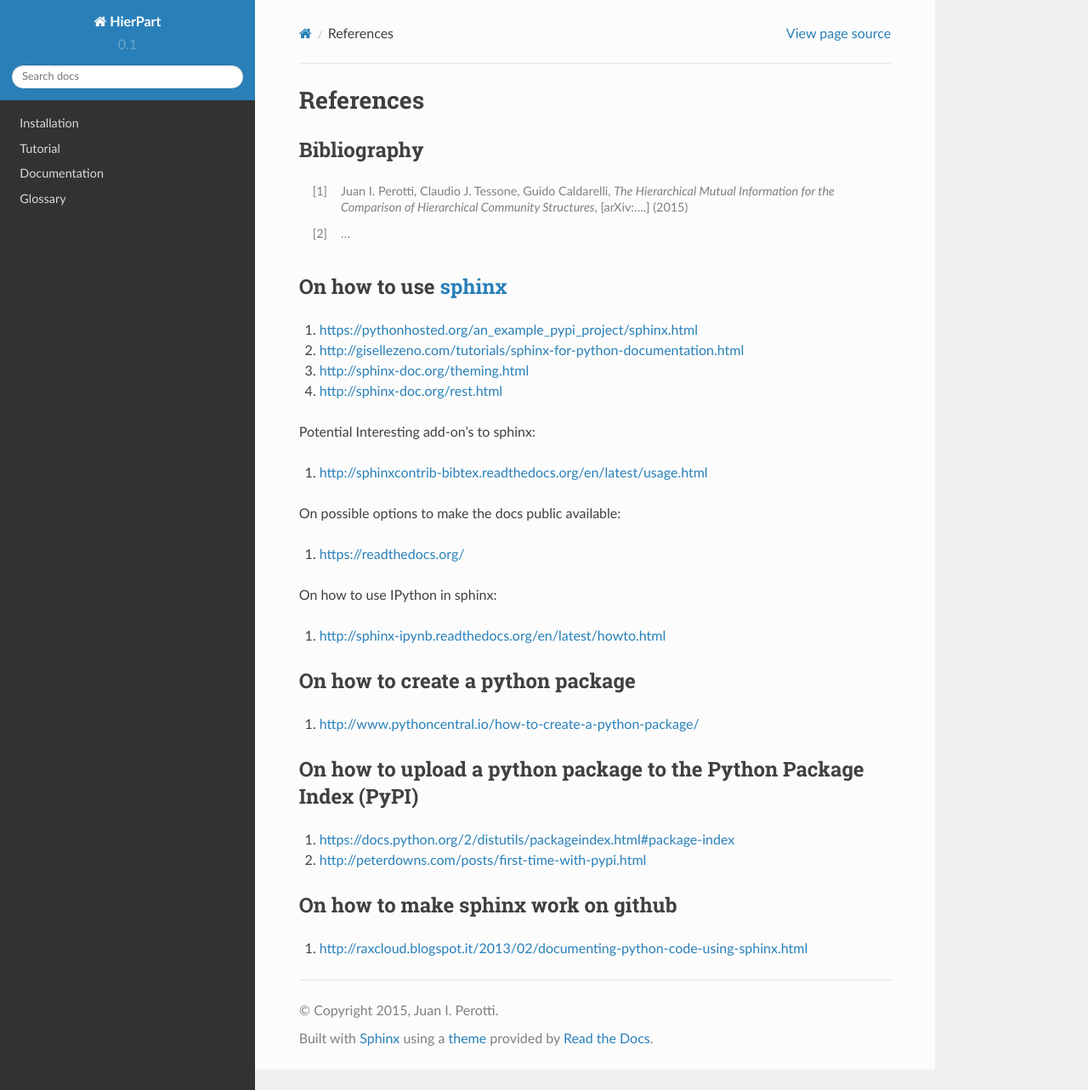
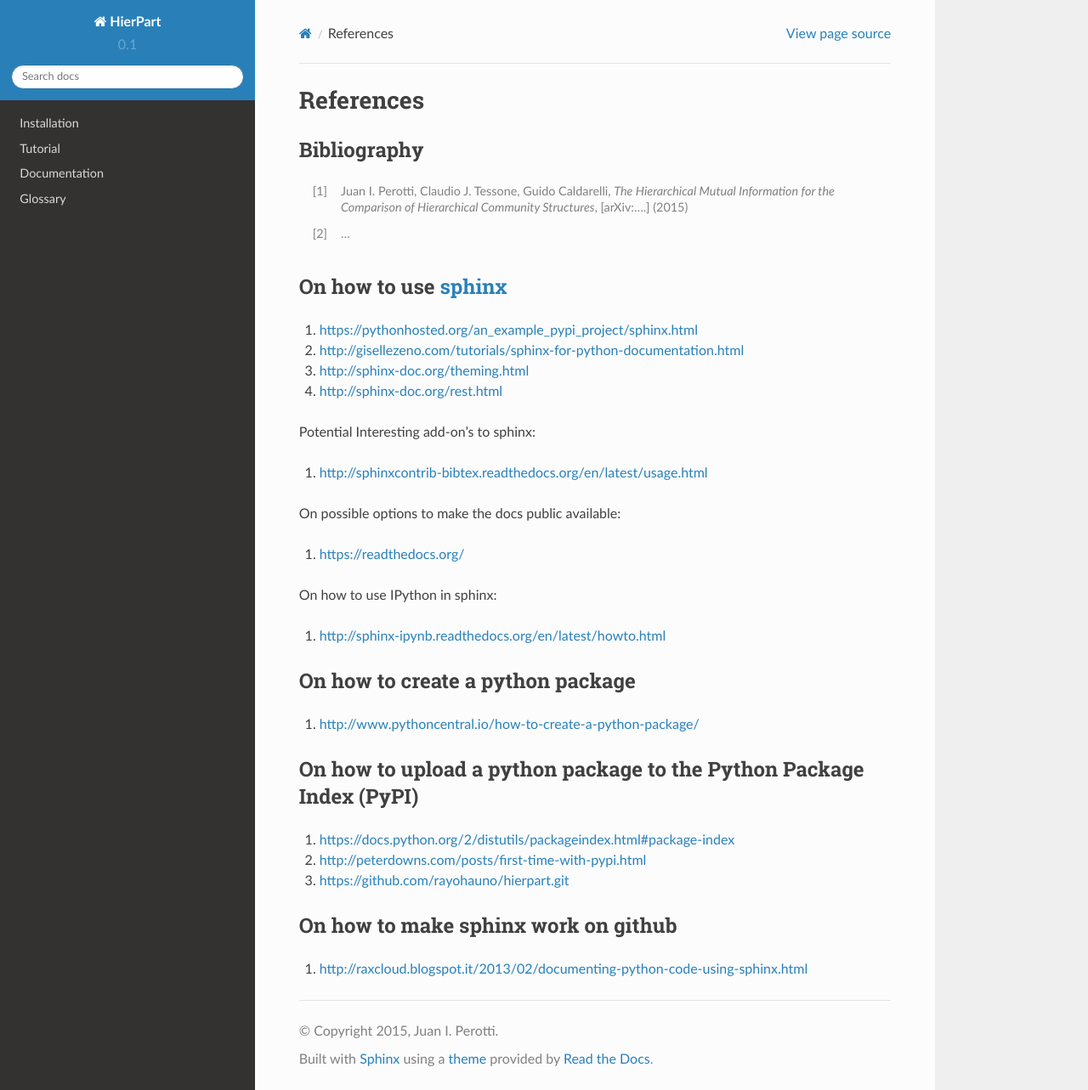
Before and after one commit to rayohauno/hierpart, a Sphinx documentation site: the page built from doc/_references.rst, in a window 1280 px wide and 1283 px high. Shown: the whole window at 85% size. Built offline with Sphinx 7.4.7 and the Read the Docs theme 2.0.0, drawn with Linux system fonts in a browser that asks for light colours; some of the changed lines change nothing that is shown.

Commit message:
Progress

```diff
--- a/doc/_references.rst
+++ b/doc/_references.rst
@@ -37,6 +37,7 @@ On how to upload a python package to the Python Package Index (PyPI)
 
 1. https://docs.python.org/2/distutils/packageindex.html#package-index
 2. http://peterdowns.com/posts/first-time-with-pypi.html
+3. https://github.com/rayohauno/hierpart.git
 
 On how to make sphinx work on github
 ++++++++++++++++++++++++++++++++++++
```
